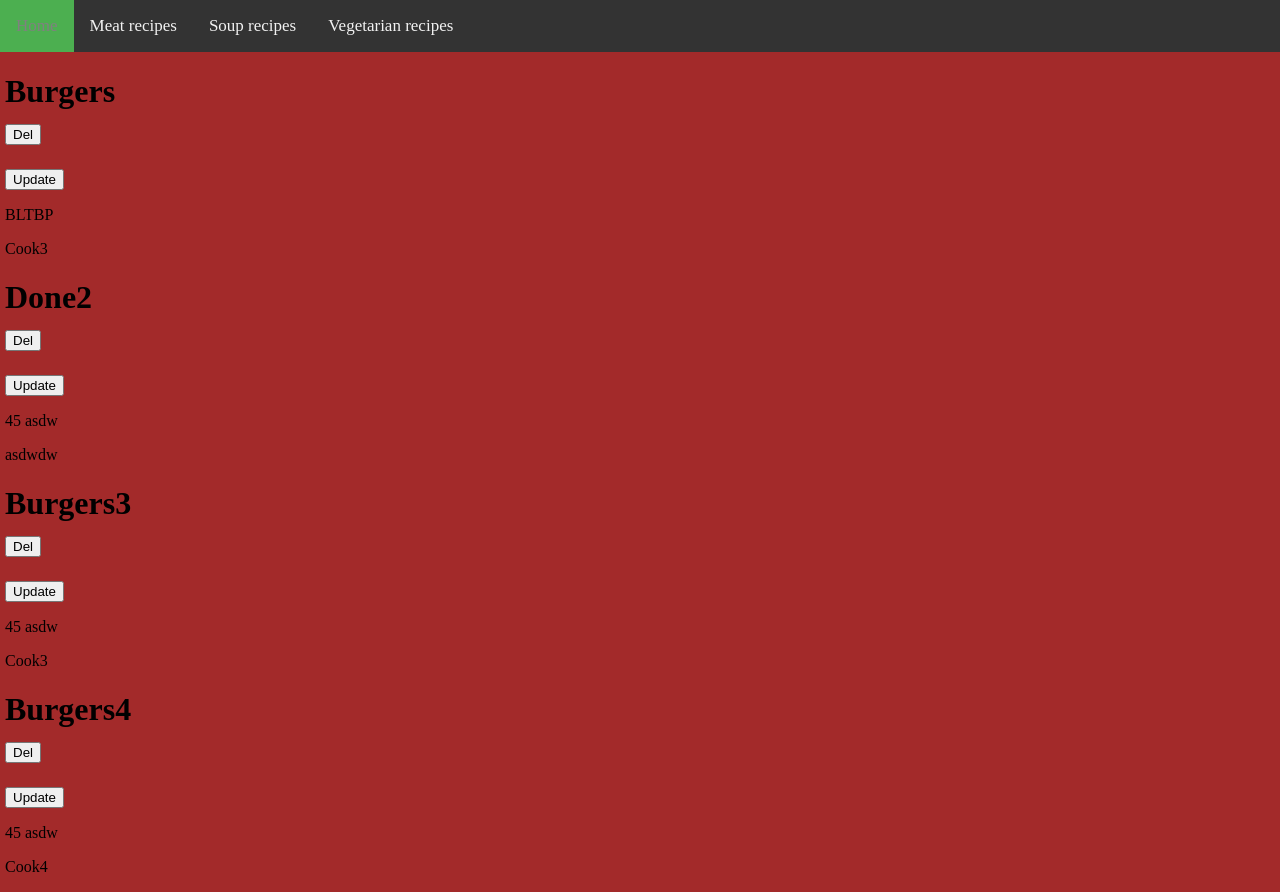
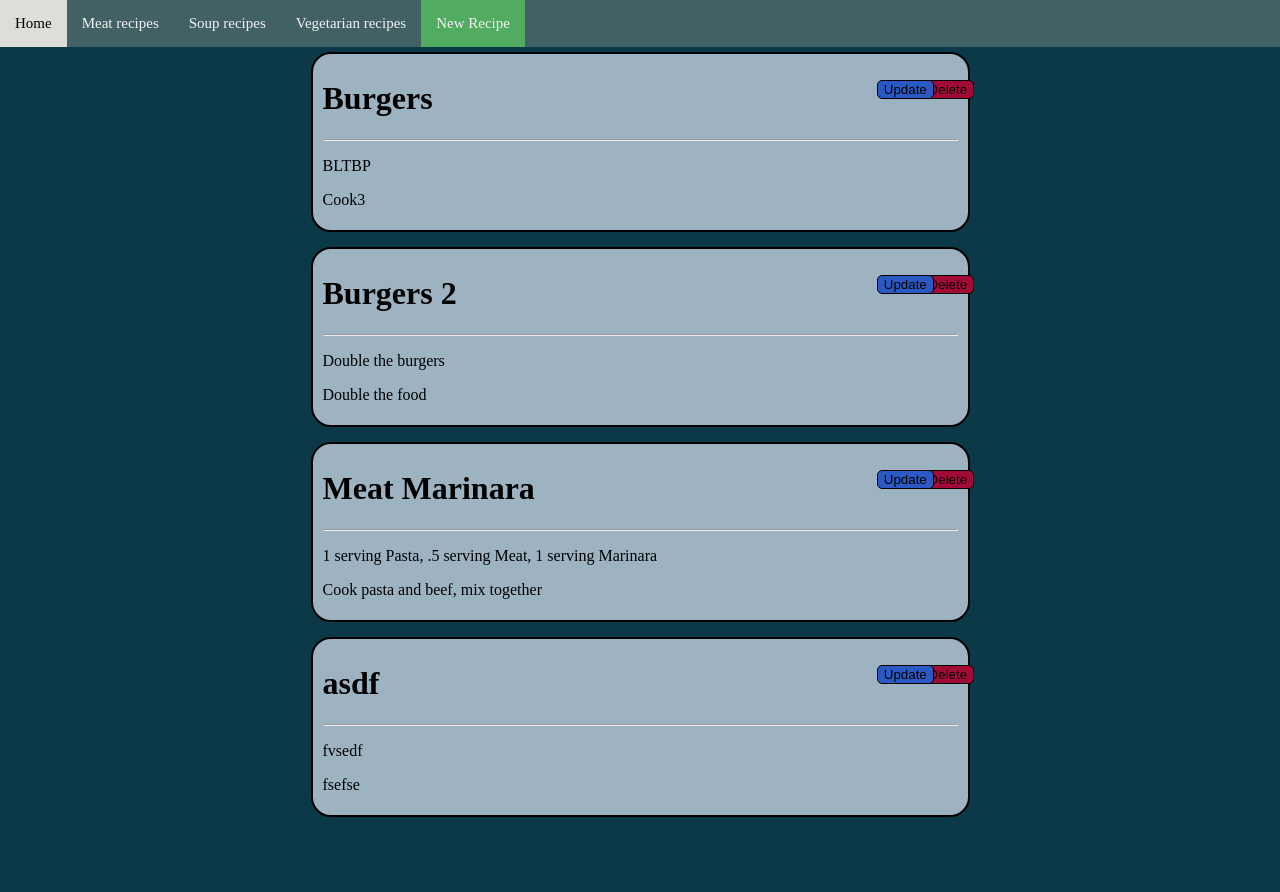
Before and after one commit to Alexrodriguez2090/pythonPage-aar, a Flask app: page /recipes in a window 1280 px wide. After the commit the page ends 817 px from the top, so only its background shows below. Run offline with Flask 2, Linux system fonts and the light colour scheme.

Commit message:
Adding files

```diff
--- a/app.py
+++ b/app.py
@@ -9,6 +9,7 @@ app = Flask(__name__)
 @app.route('/index')
 def index():
 	return render_template('index.html')
+
 
 #Recreating mustang
 @app.route('/contactparsing')
@@ -33,7 +34,12 @@ def postData():
 		json.dump(jsdata, f)
 	return print("Contacts saved")
 
+
 #Recipe websites
+@app.route('/recipebookIndex')
+def recipebookIndex():
+	return render_template('recipebookindex.html')
+
 @app.route('/recipes', methods=["GET", "POST"])
 def recipes():
 	root = os.path.realpath(os.path.dirname(__file__))
@@ -57,12 +63,9 @@ def recipes():
 			olddata = json.load(open(data))
 			entry = olddata[int(request.form['update'])]
 			entrynumber = int(request.form['update'])
-			#print(entry, file=sys.stderr)
 			entryname = entry['name']
 			entryinstr = entry['instr']
 			entryingr = entry['ingr']
-			#with open(data, 'w') as f:
-				#json.dump(olddata, f)
 			return updatePage(entryname, entryinstr, entryingr, entrynumber)
 		elif 'name' in request.form:
 			root = os.path.realpath(os.path.dirname(__file__))
@@ -86,12 +89,153 @@ def recipes():
 			return redirect(url_for('recipes'))
 
 	else:
-		return render_template("recipes.html", recipebook=recipes, type="Home")
+		return render_template("recipes.html", recipebook=recipes, type="Meat")
+
+@app.route('/souprecipes', methods=["GET", "POST"])
+def soupRecipes():
+	root = os.path.realpath(os.path.dirname(__file__))
+	data = os.path.join(root, 'data', 'souprecipes.json')
+	recipes = json.load(open(data))
+
+	if request.method == "POST":
+		if 'delete' in request.form:
+			root = os.path.realpath(os.path.dirname(__file__))
+			data = os.path.join(root, 'data', 'souprecipes.json')
+
+			olddata = json.load(open(data))
+			del olddata[int(request.form['delete'])]
+			with open(data, 'w') as f:
+				json.dump(olddata, f)
+			return redirect(url_for('souprecipes'))
+		elif 'update' in request.form:
+			root = os.path.realpath(os.path.dirname(__file__))
+			data = os.path.join(root, 'data', 'souprecipes.json')
+
+			olddata = json.load(open(data))
+			entry = olddata[int(request.form['update'])]
+			entrynumber = int(request.form['update'])
+			entryname = entry['name']
+			entryinstr = entry['instr']
+			entryingr = entry['ingr']
+			return updatePage(entryname, entryinstr, entryingr, entrynumber)
+		elif 'name' in request.form:
+			root = os.path.realpath(os.path.dirname(__file__))
+			data = os.path.join(root, 'data', 'souprecipes.json')
+
+			olddata = json.load(open(data))
+			entrynumber = int(request.form['entrynumber'])
+			entry = olddata[entrynumber]
+			entryname = entry['name']
+			entryinstr = entry['instr']
+			entryingr = entry['ingr']
+
+			newname = request.form['name']
+			newingr = request.form['ingr']
+			newinstr = request.form['instr']
+			entry['name'] = request.form['name']
+			entry['ingr'] = request.form['ingr']
+			entry['instr'] = request.form['instr']
+			with open(data, 'w') as f:
+				json.dump(olddata, f)
+			return redirect(url_for('souprecipes'))
+
+	else:
+		return render_template("recipes.html", recipebook=recipes, type="Soups")
+
+@app.route('/vegetarianrecipes', methods=["GET", "POST"])
+def vegetarianRecipes():
+	root = os.path.realpath(os.path.dirname(__file__))
+	data = os.path.join(root, 'data', 'vegetarianrecipes.json')
+	recipes = json.load(open(data))
+
+	if request.method == "POST":
+		if 'delete' in request.form:
+			root = os.path.realpath(os.path.dirname(__file__))
+			data = os.path.join(root, 'data', 'vegetarianrecipes.json')
+
+			olddata = json.load(open(data))
+			del olddata[int(request.form['delete'])]
+			with open(data, 'w') as f:
+				json.dump(olddata, f)
+			return redirect(url_for('vegetarianRecipes'))
+		elif 'update' in request.form:
+			root = os.path.realpath(os.path.dirname(__file__))
+			data = os.path.join(root, 'data', 'vegetarianrecipes.json')
+
+			olddata = json.load(open(data))
+			entry = olddata[int(request.form['update'])]
+			entrynumber = int(request.form['update'])
+			entryname = entry['name']
+			entryinstr = entry['instr']
+			entryingr = entry['ingr']
+			return updatePage(entryname, entryinstr, entryingr, entrynumber)
+		elif 'name' in request.form:
+			root = os.path.realpath(os.path.dirname(__file__))
+			data = os.path.join(root, 'data', 'vegetarianrecipes.json')
+
+			olddata = json.load(open(data))
+			entrynumber = int(request.form['entrynumber'])
+			entry = olddata[entrynumber]
+			entryname = entry['name']
+			entryinstr = entry['instr']
+			entryingr = entry['ingr']
+
+			newname = request.form['name']
+			newingr = request.form['ingr']
+			newinstr = request.form['instr']
+			entry['name'] = request.form['name']
+			entry['ingr'] = request.form['ingr']
+			entry['instr'] = request.form['instr']
+			with open(data, 'w') as f:
+				json.dump(olddata, f)
+			return redirect(url_for('vegetarianRecipes'))
+
+	else:
+		return render_template("recipes.html", recipebook=recipes, type="Vegetarian")
 
 @app.route('/updateentry', methods=["GET", "POST"])
 def updatePage(entryname, entryinstr, entryingr, entrynumber):
 	return render_template("updatepage.html", entryname=entryname, entryingr=entryingr, entryinstr=entryinstr, entrynumber=entrynumber)
 
+@app.route('/newrecipe', methods=["GET", "POST"])
+def newRecipe():
+	if request.method == "POST":
+		nameVar = request.form['name']
+		ingrVar = request.form['ingr']
+		instrVar = request.form['instr']
+		recipeType = request.form['recipeType']
+		newList = dict(ingr=ingrVar, instr=instrVar, name=nameVar)
+
+		if recipeType == "meat":
+			root = os.path.realpath(os.path.dirname(__file__))
+			data = os.path.join(root, 'data', 'meatrecipes.json')
+
+			olddata = json.load(open(data))
+			olddata.append(newList)
+			with open(data, 'w') as f:
+				json.dump(olddata, f)
+			return redirect(url_for('recipes'))
+		elif recipeType == "soup":
+			root = os.path.realpath(os.path.dirname(__file__))
+			data = os.path.join(root, 'data', 'souprecipes.json')
+
+			olddata = json.load(open(data))
+			olddata.append(newList)
+			with open(data, 'w') as f:
+				json.dump(olddata, f)
+			return redirect(url_for('soupRecipes'))
+		elif recipeType == "vegetarian":
+			root = os.path.realpath(os.path.dirname(__file__))
+			data = os.path.join(root, 'data', 'vegetarianrecipes.json')
+
+			olddata = json.load(open(data))
+			olddata.append(newList)
+			with open(data, 'w') as f:
+				json.dump(olddata, f)
+			return redirect(url_for('vegetarianRecipes'))
+	else:
+		return render_template("newrecipe.html")
+
 #Debug
 if __name__ == '__main__':
 	app.run(debug=True)
--- a/data/meatrecipes.json
+++ b/data/meatrecipes.json
@@ -1 +1 @@
-[{"ingr": "BLTBP", "instr": "Cook3", "name": "Burgers"}, {"ingr": "45 asdw", "instr": "asdwdw", "name": "Done2"}, {"ingr": "45 asdw", "instr": "Cook3", "name": "Burgers3"}, {"ingr": "45 asdw", "instr": "Cook4", "name": "Burgers4"}]
+[{"ingr": "BLTBP", "instr": "Cook3", "name": "Burgers"}, {"ingr": "Double the burgers", "instr": "Double the food", "name": "Burgers 2"}, {"ingr": "1 serving Pasta, .5 serving Meat, 1 serving Marinara", "instr": "Cook pasta and beef, mix together", "name": "Meat Marinara"}, {"ingr": "fvsedf", "instr": "fsefse", "name": "asdf"}]
--- /dev/null
+++ b/data/souprecipes.json
@@ -0,0 +1 @@
+[{"ingr": "Chicken, broth, vegetables optional", "instr": "Cool all, enjoy", "name": "Chicken Soup"}, {"ingr": "Tomatoes", "instr": "Chop and throw in", "name": "Tomato soup"}, {"ingr": "Canned soup", "instr": "Just throw it in", "name": "Canned soup"}, {"ingr": "30 cent ramen bowl", "instr": "Put in microwave, hate life", "name": "Ramen"}, {"ingr": "Water", "instr": "Just boil", "name": "Water"}]
--- /dev/null
+++ b/data/vegetarianrecipes.json
@@ -0,0 +1 @@
+[{"ingr": "BLTBP", "instr": "Cook3", "name": "Burgers"}, {"ingr": "Air", "instr": "I prefer meat", "name": "Nothing"}, {"ingr": "Vegetables of choice", "instr": "Chop up, put together", "name": "Salad"}, {"ingr": "fvsedf", "instr": "fsefse", "name": "asd"}, {"ingr": "Leaves from outside", "instr": "Go outside and munch", "name": "Leaves"}]
--- a/static/recipes.css
+++ b/static/recipes.css
@@ -1,5 +1,5 @@
 body {
-	background-color:#a32a2a;
+	background-color:#0b3948;
 	margin:0;
 }
 div {
@@ -8,10 +8,14 @@ div {
 }
 
 .topnav {
-	background-color: #333;
+	background-color: #416165;
 	overflow: hidden;
   	margin:0;
   	padding:0;
+}
+
+.topnav a.new {
+	background-color:#51ab60;
 }
 
 .topnav a {
@@ -19,21 +23,42 @@ div {
 	color: #f2f2f2;
 	text-align: center;
 	margin:0;
-	padding:16px;
+	padding:15px;
 	text-decoration: none;
-	font-size: 17px;
+	font-size: 15px;
 }
 
 .topnav a:hover {
-  background-color: #ddd;
+  background-color: #ddddd9;
   color: black;
 }
 
-.topnav a.active {
-  background-color: #4CAF50;
-  color:grey;
+#recipebox {
+	background-color:#9eb3c2;
+	margin:0 auto;
+	width:50%;
+	border:2px solid black;
+	border-radius: 20px;
+	margin-bottom:15px;
+	padding: 5px 10px;
 }
 
 #recipes {
 	margin:5px;
 }
+
+#update {
+	position:absolute;
+	left:68.5%;
+	border-radius: 5px;
+	background-color:#2b59c3;
+	border:1px solid black;
+}
+
+#delete {
+	position:absolute;
+	left:72%;
+	border-radius: 5px;
+	background-color:#a30b37;
+	border:1px solid black;
+}
--- a/templates/layout.html
+++ b/templates/layout.html
@@ -1,15 +1,16 @@
 <!DOCTYPE html>
 <html>
 <head>
-	<title>{{ type }} Recipes</title>
+	<title>Recipes - {{ type }}</title>
 	<link rel="stylesheet" type="text/css" href="{{ url_for('static', filename='recipes.css') }}">
 </head>
 <body>
 	 <div class="topnav">
-		<a class="active" href="{{url_for('recipes') }}">Home</a>
-		<a href="vads">Meat recipes</a>
-		<a href="adwd">Soup recipes</a>
-		<a href="ferfrf">Vegetarian recipes</a>
+		<a href="{{ url_for('recipebookIndex') }}">Home</a>
+		<a href="{{ url_for('recipes') }}">Meat recipes</a>
+		<a href="{{ url_for('soupRecipes') }}">Soup recipes</a>
+		<a href="{{ url_for('vegetarianRecipes') }}">Vegetarian recipes</a>
+		<a class="new" href="{{ url_for('newRecipe') }}">New Recipe</a>
 	</div>
 
 	<div id="recipes">
--- a/templates/recipes.html
+++ b/templates/recipes.html
@@ -4,9 +4,14 @@
 
 {% block recipebook %}
 	{% for recipe in recipebook %}
-		<h1>{{ recipe.name }} <form method="POST"><button id="delete" class="delete" name="delete" value="{{ loop.index - 1 }}">Del</button></form></h1>
-			<form method="POST"><button id="update" class="update" name="update" value="{{ loop.index - 1 }}">Update</button></form>
-		<p>{{ recipe.ingr }}</p>
-		<p>{{ recipe.instr }}</p>
+	<div id="recipebox">
+		<form method="POST">
+			<h1>{{ recipe.name }}<button id="delete" class="delete" name="delete" value="{{ loop.index - 1 }}">Delete</button>
+				<button id="update" class="update" name="update" value="{{ loop.index - 1 }}">Update</button></h1>
+				<hr />
+			<p>{{ recipe.ingr }}</p>
+			<p>{{ recipe.instr }}</p>
+		</form>
+	</div>
 	{% endfor %}
 {% endblock %}
```
Also changed, not shown: templates/index.html (+2 -5 lines), templates/newrecipe.html (added, +18 -0 lines), templates/recipebookindex.html (added, +10 -0 lines).
